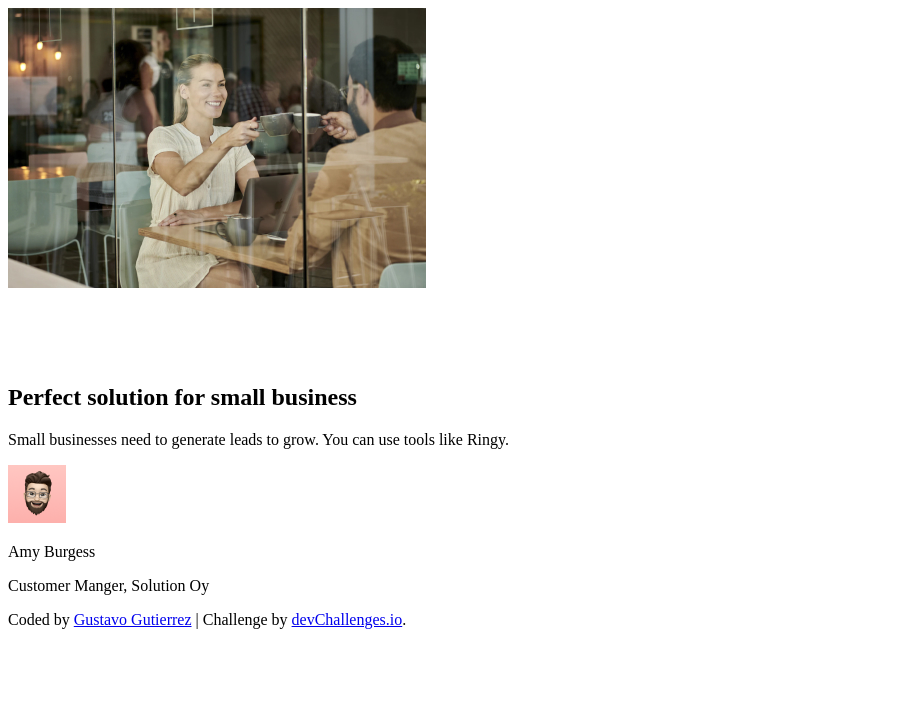
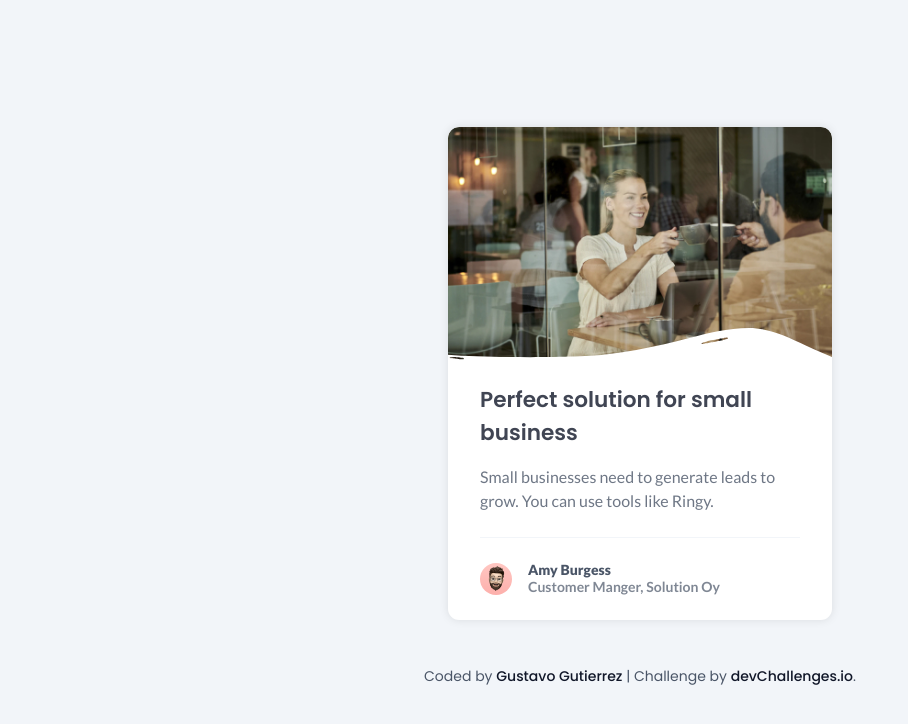
Before and after one commit to gustavo2023/business-blog-card, a plain HTML site: page index.html in a window 1280 px wide. Shown: the whole page, without its empty margins (0-908 px from the left). Drawn offline with Linux system fonts and the light colour scheme.

Commit message:
Add CSS styles to card. Use position reltive ad absolute to correctly position overlay image to overlap header image.

```diff
--- a/index.html
+++ b/index.html
@@ -13,6 +13,8 @@
 
     <title>Business Blog Card | devChallenges.io</title>
 
+    <link rel="stylesheet" href="./styles.css" />
+
     <link rel="preconnect" href="https://fonts.googleapis.com" />
     <link rel="preconnect" href="https://fonts.gstatic.com" crossorigin />
     <link
@@ -23,12 +25,14 @@
   <body>
     <main>
       <article>
-        <div class="img-container">
-          <img src="./resources/hero-image-1.jpg" alt="" />
-        </div>
+        <div class="top-container">
+          <div class="img-container">
+            <img src="./resources/hero-image-1.jpg" alt="" />
+          </div>
 
-        <div class="overlay-container">
-          <img src="./resources/white-overlay.svg" alt="" />
+          <div class="overlay-container">
+            <img src="./resources/white-overlay.svg" alt="" />
+          </div>
         </div>
 
         <div class="info-container">
--- a/styles.css
+++ b/styles.css
@@ -0,0 +1,223 @@
+/* Start CSS Reset*/
+
+*,
+*::before,
+*::after {
+  box-sizing: border-box;
+  margin: 0;
+  padding: 0;
+}
+
+html {
+  box-sizing: inherit;
+  height: 100%;
+  scroll-behavior: smooth;
+}
+
+html {
+  text-size-adjust: none;
+}
+
+body,
+h1,
+h2,
+h3,
+h4,
+p,
+figure,
+blockquote,
+dl,
+dd {
+  margin-block-end: 0;
+}
+
+ul[role="list"],
+ol[role="list"] {
+  list-style: none;
+}
+
+body {
+  min-height: 100vh;
+  height: 100%;
+  line-height: 1.5;
+  -webkit-font-smoothing: antialiased;
+  -moz-osx-font-smoothing: grayscale;
+}
+
+h1,
+h2,
+h3,
+h4,
+button,
+input,
+label {
+  line-height: 1.1;
+}
+
+h1,
+h2,
+h3,
+h4 {
+  text-wrap: balance;
+}
+
+img,
+picture {
+  max-width: 100%;
+  display: block;
+}
+
+input,
+button,
+textarea,
+select {
+  font-family: inherit;
+  font-size: inherit;
+}
+
+textarea:not([rows]) {
+  min-height: 10em;
+}
+
+:target {
+  scroll-margin-block: 5ex;
+}
+
+/* End CSS Reset */
+
+/* Start Global Styles */
+
+:root {
+  /* Colors */
+  --bg-color: #f2f5f9;
+  --title-text-color: #111729;
+  --body-text-color: #4a5567;
+
+  /* Typography */
+  --title-size: 1.35rem;
+  --body-size: 1rem;
+}
+
+body {
+  display: flex;
+  flex-direction: column;
+  justify-content: center;
+  align-items: center;
+  background-color: var(--bg-color);
+}
+
+main {
+  display: flex;
+  flex-direction: column;
+  align-items: center;
+  justify-content: center;
+  padding: 30px 20px;
+}
+
+article {
+  width: 24rem;
+  background-color: #ffffff;
+  border-radius: 0.7rem;
+  overflow: hidden;
+  box-shadow: 0 0 10px rgba(0, 0, 0, 0.1);
+}
+
+.top-container {
+  position: relative;
+}
+
+.img-container {
+  width: 100%;
+  border-radius: 0.7rem;
+  overflow: hidden;
+}
+
+.overlay-container {
+  position: absolute;
+  top: 78%;
+}
+
+.info-container {
+  padding: 0 2rem 1.5rem 2rem;
+}
+
+.body-info {
+  width: 20rem;
+  margin-bottom: 1.5rem;
+  display: flex;
+  flex-direction: column;
+  justify-content: center;
+  gap: 1rem;
+  border-bottom: 1px solid var(--bg-color);
+}
+
+h1 {
+  font-family: "Poppins", sans-serif;
+  font-size: var(--title-size);
+  color: var(--title-text-color);
+  opacity: 0.8;
+  font-weight: 600;
+  text-wrap: wrap;
+  line-height: 1.5;
+}
+
+.description {
+  font-family: "Lato", sans-serif;
+  font-size: var(--body-size);
+  color: var(--body-text-color);
+  opacity: 0.8;
+  text-wrap: wrap;
+  margin-bottom: 1.5rem;
+}
+
+.author-info {
+  display: flex;
+  align-items: center;
+  gap: 1rem;
+  font-family: "Lato", sans-serif;
+}
+
+.avatar-container {
+  width: 2rem;
+  height: 2rem;
+  border-radius: 50%;
+  overflow: hidden;
+}
+
+.author-name-job {
+  display: flex;
+  flex-direction: column;
+  line-height: 1.2;
+}
+
+.name,
+.job {
+  font-size: 0.875rem;
+  color: var(--body-text-color);
+}
+
+.name {
+  font-weight: 800;
+}
+
+.job {
+  font-weight: 600;
+  opacity: 0.7;
+}
+
+footer {
+  display: flex;
+  justify-content: center;
+  align-items: center;
+  text-align: center;
+  padding: 1rem;
+  font-family: "Poppins", sans-serif;
+  font-size: 0.875rem;
+  color: var(--body-text-color);
+}
+
+a {
+  color: var(--title-text-color);
+  text-decoration: none;
+  font-weight: 500;
+}
```
